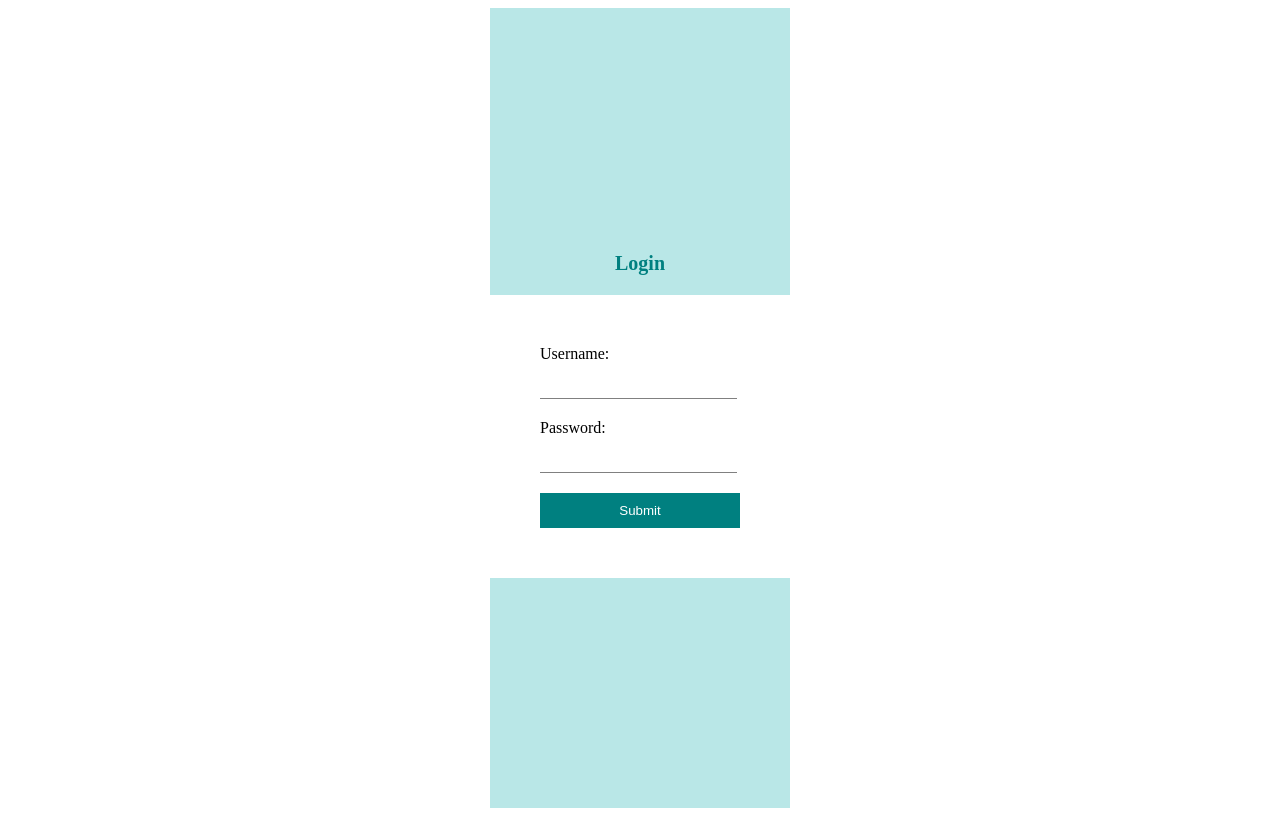
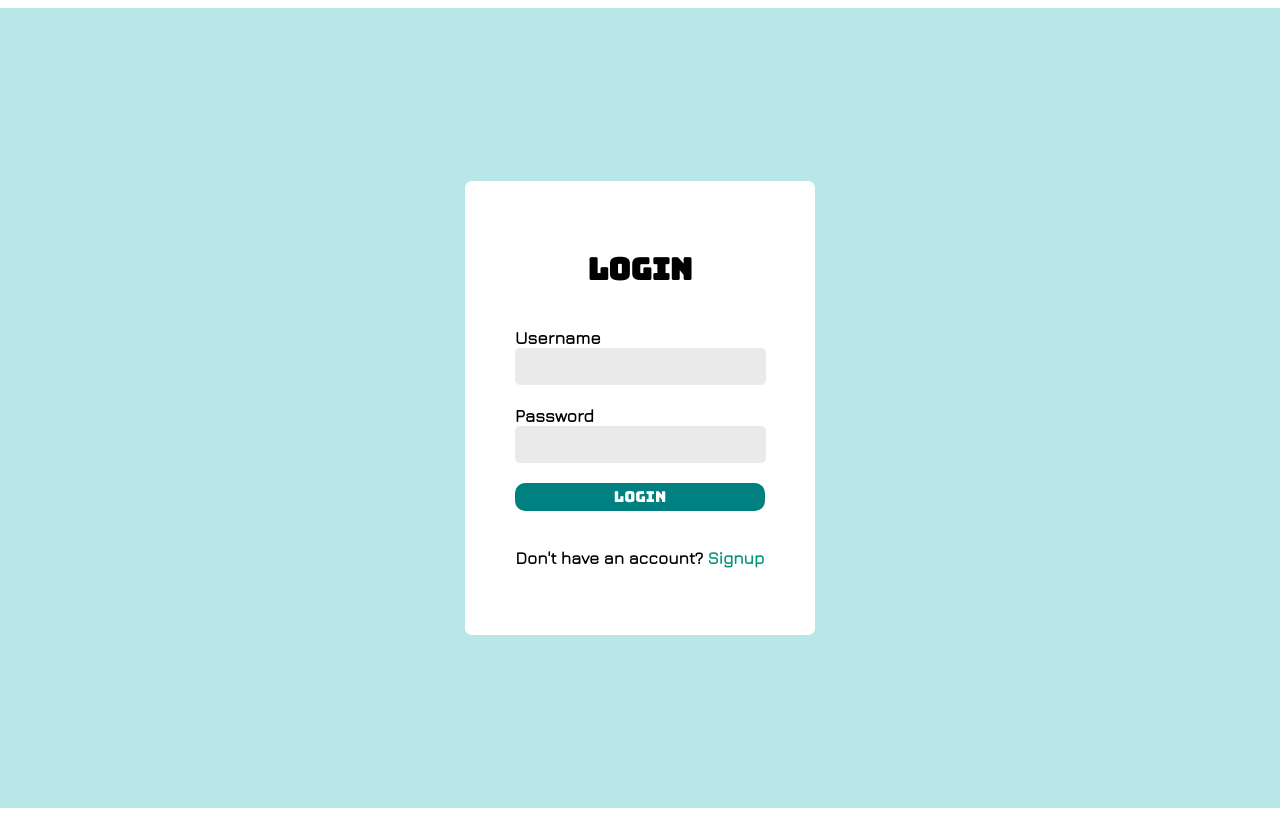
Before and after one commit to CloudClub-uoft/GuessTheLocation, a React (Create React App) app in the folder client/: page /login in a window 1280 px wide. Built offline with nearby package versions, Linux system fonts and the light colour scheme.

Commit message:
Redesigned UI of Login Page

```diff
--- a/client/src/pages/Login.jsx
+++ b/client/src/pages/Login.jsx
@@ -1,5 +1,6 @@
 import React, { useState } from 'react';
 import axios from 'axios';
+import { Link } from 'react-router-dom';
 import HomeLoginCard from '../components/HomeLoginCard';
 
 
@@ -29,10 +30,10 @@ const Login = () => {
 
   return (
     <div className='auth'>
+        <form onSubmit={handleSubmit}>
           <h1>Login</h1>
-        <form onSubmit={handleSubmit}>
           <div>
-          <label htmlFor="username">Username:</label>
+            <label htmlFor="username">Username</label>
             <input
               type="text"
               id="username"
@@ -41,7 +42,7 @@ const Login = () => {
             />
           </div>
           <div>
-          <label htmlFor="password">Password:</label>
+            <label htmlFor="password">Password</label>
             <input
               type="password"
               id="password"
@@ -49,7 +50,13 @@ const Login = () => {
               onChange={(e) => setPassword(e.target.value)}
             />
           </div>
-        <button type="submit">Submit</button>
+          <button type="submit">Login</button>
+          <div className="bottomTexts">
+            <p>
+              Don't have an account?
+              <Link to="/"> Signup</Link>
+            </p>
+          </div>
         </form>
     </div>
 
--- a/client/src/style.scss
+++ b/client/src/style.scss
@@ -39,33 +39,53 @@ $lightGreen: #b9e7e7;
     justify-content: center;
     background-color: $lightGreen;
     height: 100vh;
-
-    h1 {
-      font-size: 20px;
-      color: teal;
-      margin-bottom: 20px;
-    }
+    width: 100vw;
 
     form {
       display: flex;
       flex-direction: column;
       padding: 50px;
       background-color: white;
-      width: 200px;
+      width: 250px;
       gap: 20px;
+      border-radius: 7px;
+
+      // Font Styling
+      font-family: "Jura";
+      color: #000000;
+      font-size: 17.5px;
+      font-weight: 700;
+
+      h1 {
+        font-size: 30px;
+        color: rgb(0, 0, 0);
+        margin-bottom: 20px;
+        font-family: "Bungee";
+        text-align: center;
+      }
 
       input {
-        padding: 10px;
-        border: none;
-        border-bottom: 1px solid grey;
+        background-color: #eaeaea;
+        height: 35px;
+        left: 21.5px;
+        width: 247px;
+        border-radius: 5px;
+        border: 0px;
+        font-family: "Jura";
+        font-size: 17.5px;
+        font-weight: 700;
+        align-self: center;
       }
 
       button {
-        padding: 10px;
+        padding: 5px;
         border: none;
         background-color: teal;
         cursor: pointer;
         color: white;
+        font-family: "Bungee";
+        font-size: 15px;
+        border-radius: 10px;
       }
 
       span {
@@ -77,6 +97,24 @@ $lightGreen: #b9e7e7;
         font-size: 12px;
         color: red;
         text-align: center;
+      }
+
+      .bottomTexts p {
+        color: rgb(0, 0, 0);
+        font-size: 17px;
+        text-align: center;
+      }
+
+      .bottomTexts a {
+        color: #009579;
+        text-decoration: none;
+        // cursor: pointer;
+      }
+
+      .bottomTexts a:hover,
+      a:active {
+        color: #009579;
+        text-decoration: none;
       }
     }
   }
```
Lines whose indentation alone changed are shown as unchanged.
